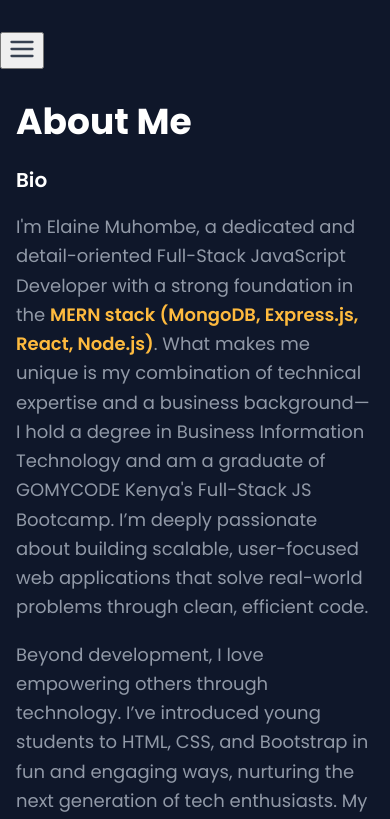
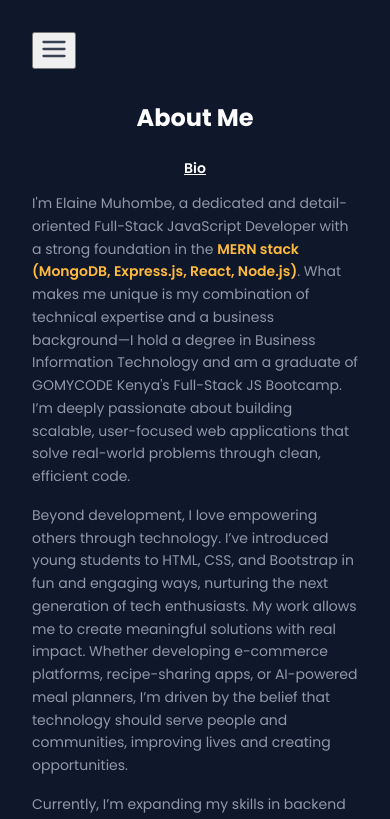
Before and after one commit to elainees-devs/elaine-portfolio, a React (Vite) app: page /about in a window 390 px wide. Shown: the top 819 px of the page. Built offline with nearby package versions, Linux system fonts and the light colour scheme.

Commit message:
refactor: improve About page layout and responsiveness with better padding and structure

```diff
--- a/src/pages/About.tsx
+++ b/src/pages/About.tsx
@@ -4,13 +4,18 @@ import { Footer, Nav } from "../shared/layout";
 const About: React.FC = () => {
   return (
       <>
-      <div className="mt-8 w-full md:flex flex-col items-center justify-center max-w-3xl mx-auto">
+      {/* Nav with left margin */}
+      <div className="m-8">
         <Nav />
-        <div className="px-4 mt-8">
-          <h1 className="text-4xl font-bold my-6">About Me</h1>
+      </div>
 
-          <h3 className="text-xl font-semibold mb-2">Bio</h3>
-          <div className="text-lg text-customBlueGray leading-relaxed">
+      {/* Centered content with equal horizontal padding */}
+      <div className="max-w-3xl mx-auto px-8 sm:px-6 lg:px-8 mt-8">
+        <h1 className="text-2xl text-center md:text-4xl font-bold my-6">About Me</h1>
+
+        <h3 className="text-sm underline text-center md:text-xl font-semibold mb-2">Bio</h3>
+
+        <div className="text-sm md:text-lg text-customBlueGray leading-relaxed">
           <p>
             I'm Elaine Muhombe, a dedicated and detail-oriented Full-Stack
             JavaScript Developer with a strong foundation in the{" "}
@@ -52,7 +57,6 @@ const About: React.FC = () => {
           </blockquote>
         </div>
       </div>
-      </div>
 
       {/* Footer */}
       <Footer />
```
Lines whose indentation alone changed are shown as unchanged.
